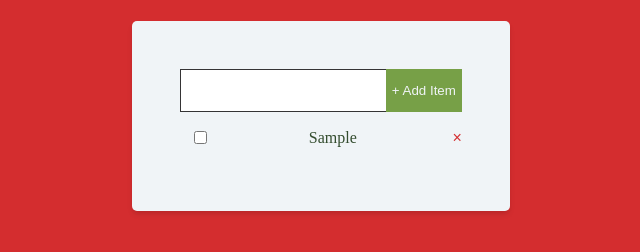
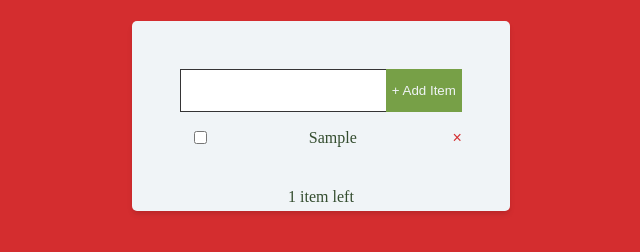
Before and after one commit to Terieyenike/javascriptmas-2021, a plain HTML site: page Day 4 (Shopping checklist)/index.html in a window 1280 px wide. Both pictures are taken after typing "Sample" into the empty fields and a click on the button "+ Add Item". Shown: the part 324-576 px from the top of the page, without its empty margins (319-959 px from the left). Drawn offline with Linux system fonts and the light colour scheme.

Commit message:
Fix: display items left from the christmas shopping checklist app

```diff
--- a/Day 4 (Shopping checklist)/app.js
+++ b/Day 4 (Shopping checklist)/app.js
@@ -1,5 +1,6 @@
 const shoppingForm = document.querySelector('.shopping');
 const list = document.querySelector('.list');
+const left = document.querySelector('.left');
 
 let items = [];
 
@@ -45,6 +46,13 @@ function displayItems() {
     )
     .join('');
   list.innerHTML = html;
+
+  left.innerHTML =
+    items.length === 0
+      ? ''
+      : items.length > 1
+      ? items.length + ' items left'
+      : items.length + ' item left';
 }
 
 function deleteItem(id) {
--- a/Day 4 (Shopping checklist)/index.html
+++ b/Day 4 (Shopping checklist)/index.html
@@ -19,6 +19,7 @@
         <button>+ Add Item</button>
       </form>
       <ul class="list"></ul>
+      <p class="left"></p>
     </div>
     <script src="./app.js"></script>
   </body>
--- a/Day 4 (Shopping checklist)/style.css
+++ b/Day 4 (Shopping checklist)/style.css
@@ -31,6 +31,7 @@ body {
   background: var(--snow);
   padding: 3em;
   border-radius: 5px;
+  position: relative;
 }
 
 .checklist ul {
@@ -87,3 +88,10 @@ button {
 .shopping-item button:hover {
   transform: scale(1.4);
 }
+
+.left {
+  position: absolute;
+  left: 50%;
+  transform: translate(-50%, 50%);
+  width: 100%;
+}
```
